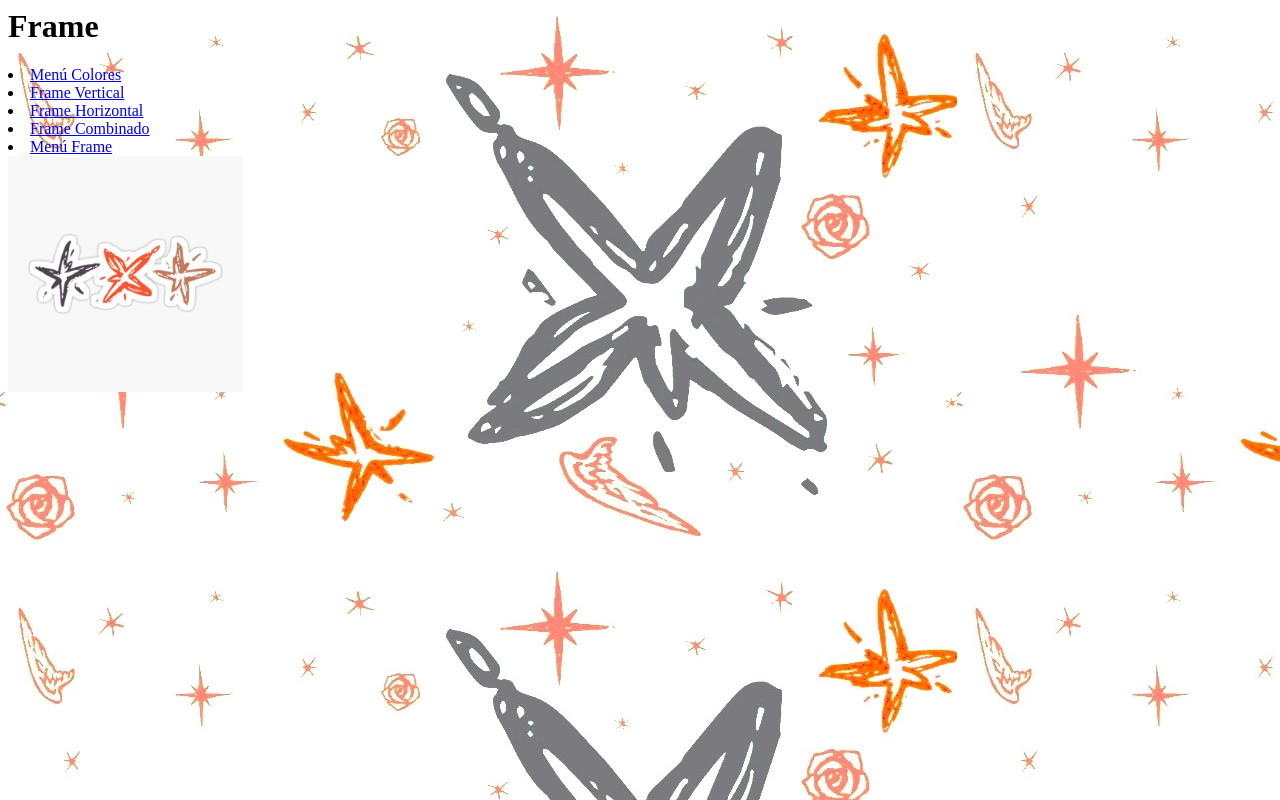
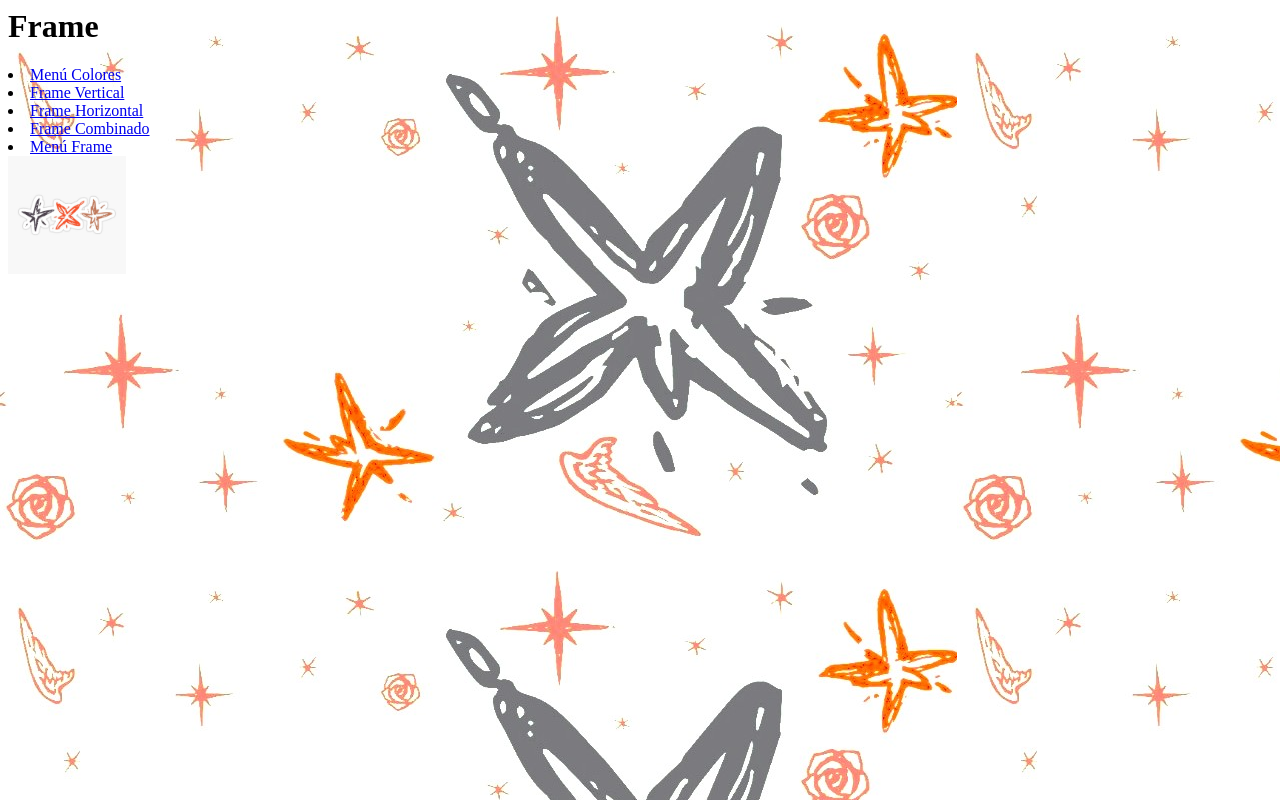
Before and after one commit to issa9002/Frames, a plain HTML site: page index.html in a window 1280 px wide. Drawn offline with Linux system fonts and the light colour scheme.

Commit message:
Update index.html

```diff
--- a/index.html
+++ b/index.html
@@ -11,6 +11,6 @@
 <li><a href="https://issa9002.github.io/frame-combinado/">Frame Combinado</a><br></li>
 <li><a href="https://issa9002.github.io/menu-frame/"> Men&uacute Frame </a><br></li>
 
-<a href="https://issa9002.github.io/indice.1/"><img src="menu.jpg" widht=40% height=30%></a>
+<a href="https://issa9002.github.io/indice.1/"><img src="menu.jpg" widht=20% height=15%></a>
 </body>
 </html>
```
